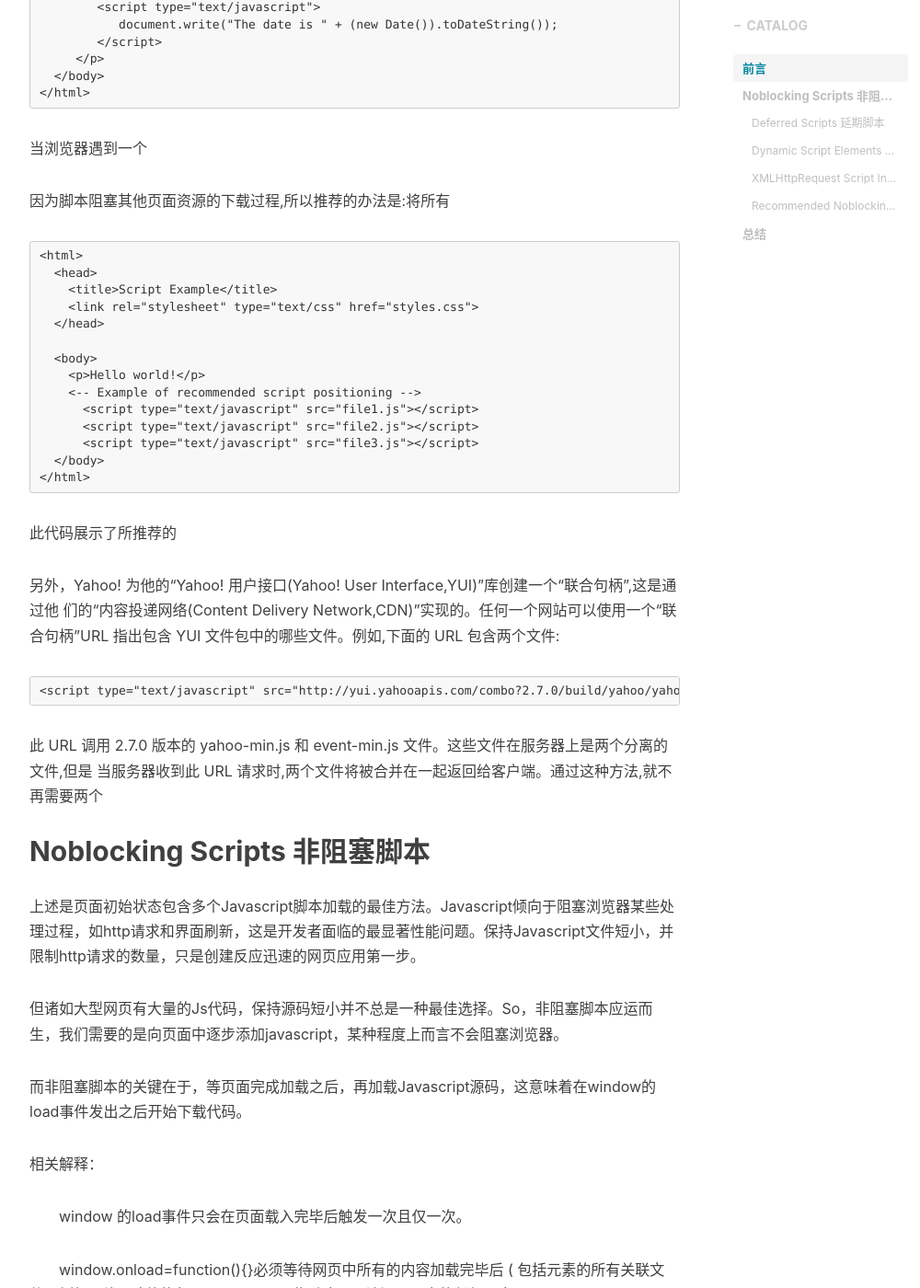
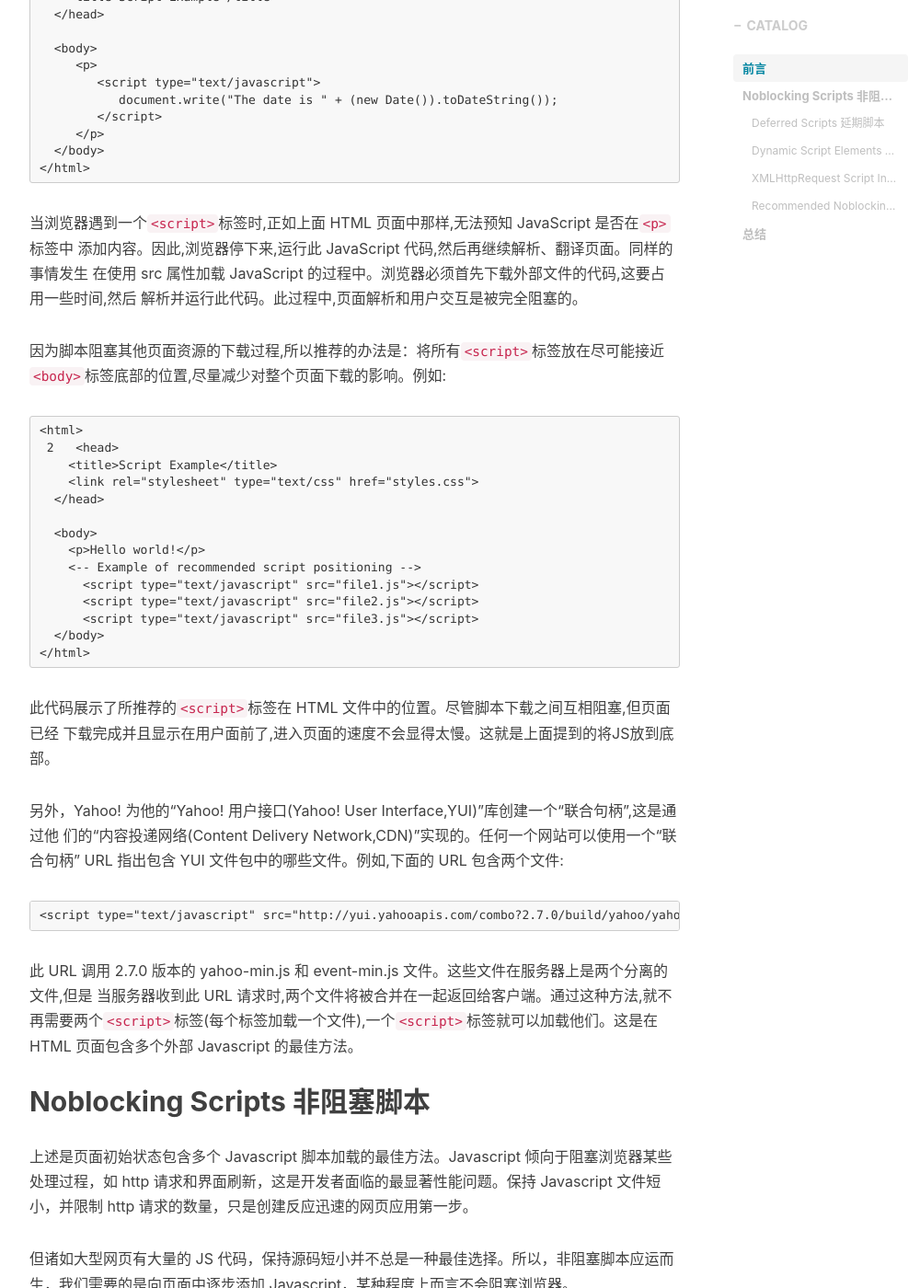
Before and after one commit to corcd/corcd.github.io, a Jekyll site: the page built from _posts/2019-03-16-Advenced JavaScript.markdown, in a window 1280 px wide and 1400 px high, scrolled down 1000 px. Shown: the whole window at 92% size, without its empty margins (233-1233 px from the left). Built offline with Jekyll 4.4.1, drawn with Linux system fonts in a browser that asks for light colours; nearby versions of some CDN libraries; comment, search, counter and statistics services are not loaded; some of the changed text lies outside the part shown.

Commit message:
Update some articles

````diff
--- a/_posts/2019-03-16-Advenced JavaScript.markdown
+++ b/_posts/2019-03-16-Advenced JavaScript.markdown
@@ -33,12 +33,14 @@ Javascript在浏览器中的性能，可以说是前端开发者所要面对的
   </body>
 </html>
 ```
-当浏览器遇到一个<script>标签时,正如上面 HTML 页面中那样,无法预知 JavaScript 是否在<p>标签中 添加内容。因此,浏览器停下来,运行此 JavaScript 代码,然后再继续解析、翻译页面。同样的事情发生 在使用 src 属性加载 JavaScript 的过程中。浏览器必须首先下载外部文件的代码,这要占用一些时间,然后 解析并运行此代码。此过程中,页面解析和用户交互是被完全阻塞的。
 
-因为脚本阻塞其他页面资源的下载过程,所以推荐的办法是:将所有<script>标签放在尽可能接近<body> 标签底部的位置,尽量减少对整个页面下载的影响。例如:
+当浏览器遇到一个`<script>`标签时,正如上面 HTML 页面中那样,无法预知 JavaScript 是否在`<p>`标签中 添加内容。因此,浏览器停下来,运行此 JavaScript 代码,然后再继续解析、翻译页面。同样的事情发生 在使用 src 属性加载 JavaScript 的过程中。浏览器必须首先下载外部文件的代码,这要占用一些时间,然后 解析并运行此代码。此过程中,页面解析和用户交互是被完全阻塞的。
+
+因为脚本阻塞其他页面资源的下载过程,所以推荐的办法是：将所有`<script>`标签放在尽可能接近`<body>`标签底部的位置,尽量减少对整个页面下载的影响。例如:
+
 ```
 <html>
-  <head>
+ 2   <head>
     <title>Script Example</title>
     <link rel="stylesheet" type="text/css" href="styles.css">
   </head>
@@ -52,42 +54,47 @@ Javascript在浏览器中的性能，可以说是前端开发者所要面对的
   </body>
 </html>
 ```
-此代码展示了所推荐的<script>标签在 HTML 文件中的位置。尽管脚本下载之间互相阻塞,但页面已经 下载完成并且显示在用户面前了,进入页面的速度不会显得太慢。这就是上面提到的将JS放到底部。
 
-另外，Yahoo! 为他的“Yahoo! 用户接口(Yahoo! User Interface,YUI)”库创建一个“联合句柄”,这是通过他 们的“内容投递网络(Content Delivery Network,CDN)”实现的。任何一个网站可以使用一个“联合句柄”URL 指出包含 YUI 文件包中的哪些文件。例如,下面的 URL 包含两个文件:
+此代码展示了所推荐的`<script>`标签在 HTML 文件中的位置。尽管脚本下载之间互相阻塞,但页面已经 下载完成并且显示在用户面前了,进入页面的速度不会显得太慢。这就是上面提到的将JS放到底部。
+
+另外，Yahoo! 为他的“Yahoo! 用户接口(Yahoo! User Interface,YUI)”库创建一个“联合句柄”,这是通过他 们的“内容投递网络(Content Delivery Network,CDN)”实现的。任何一个网站可以使用一个“联合句柄” URL 指出包含 YUI 文件包中的哪些文件。例如,下面的 URL 包含两个文件:
+
 ```
 <script type="text/javascript" src="http://yui.yahooapis.com/combo?2.7.0/build/yahoo/yahoo-min.js&2.7.0/build/event/event-min.js"></script>
 ```
-此 URL 调用 2.7.0 版本的 yahoo-min.js 和 event-min.js 文件。这些文件在服务器上是两个分离的文件,但是 当服务器收到此 URL 请求时,两个文件将被合并在一起返回给客户端。通过这种方法,就不再需要两个 <script>标签(每个标签加载一个文件),一个<script>标签就可以加载他们。这是在HTML页面包含多个外部Javascript的最佳方法。
+
+此 URL 调用 2.7.0 版本的 yahoo-min.js 和 event-min.js 文件。这些文件在服务器上是两个分离的文件,但是 当服务器收到此 URL 请求时,两个文件将被合并在一起返回给客户端。通过这种方法,就不再需要两个`<script>`标签(每个标签加载一个文件),一个`<script>`标签就可以加载他们。这是在 HTML 页面包含多个外部 Javascript 的最佳方法。
 
 
 
 ## Noblocking Scripts 非阻塞脚本
 
-上述是页面初始状态包含多个Javascript脚本加载的最佳方法。Javascript倾向于阻塞浏览器某些处理过程，如http请求和界面刷新，这是开发者面临的最显著性能问题。保持Javascript文件短小，并限制http请求的数量，只是创建反应迅速的网页应用第一步。
+上述是页面初始状态包含多个 Javascript 脚本加载的最佳方法。Javascript 倾向于阻塞浏览器某些处理过程，如 http 请求和界面刷新，这是开发者面临的最显著性能问题。保持 Javascript 文件短小，并限制 http 请求的数量，只是创建反应迅速的网页应用第一步。
 
-但诸如大型网页有大量的Js代码，保持源码短小并不总是一种最佳选择。So，非阻塞脚本应运而生，我们需要的是向页面中逐步添加javascript，某种程度上而言不会阻塞浏览器。
+但诸如大型网页有大量的 JS 代码，保持源码短小并不总是一种最佳选择。所以，非阻塞脚本应运而生，我们需要的是向页面中逐步添加 Javascript，某种程度上而言不会阻塞浏览器。
 
-而非阻塞脚本的关键在于，等页面完成加载之后，再加载Javascript源码，这意味着在window的load事件发出之后开始下载代码。
+而非阻塞脚本的关键在于，等页面完成加载之后，再加载 Javascript 源码，这意味着在 window 的 load 事件发出之后开始下载代码。
 
-相关解释：
+> 相关解释：
 
-　　window 的load事件只会在页面载入完毕后触发一次且仅一次。
-
-　　window.onload=function(){}必须等待网页中所有的内容加载完毕后 ( 包括元素的所有关联文件，例如图片 ) 才能执行，即Javascript此时才可以访问页面中的任何元素。
+- window 的 load 事件只会在页面载入完毕后触发一次且仅一次。
+- `window.onload=function(){}`必须等待网页中所有的内容加载完毕后 ( 包括元素的所有关联文件，例如图片 ) 才能执行，即Javascript此时才可以访问页面中的任何元素。
 
 如下述几种方法：
 
 #### Deferred Scripts 延期脚本
 
-Html4为<script>标签定义了一个扩展属性：defer。
+HTML4 为`<script>`标签定义了一个扩展属性：defer。
 
-这个defer属性指明元素中所包含的脚本不打算修改DOM，因此代码可以稍后执行。defer属性只被Internet Explorer 4+和Firefox 3.5+支持，它不是一个理想的跨浏览器解决方案。在其他浏览器上，defer属性将被忽略。所以，<script>标签会按照正常默认方式处理，即是会造成阻塞。如果得到各个主流浏览器的支持，这仍是一种有效的解决方式。
+这个 defer 属性指明元素中所包含的脚本不打算修改 DOM，因此代码可以稍后执行。defer 属性只被 Internet Explorer 4+ 和 Firefox 3.5+ 支持，它不是一个理想的跨浏览器解决方案。在其他浏览器上，defer 属性将被忽略。所以，`<script>`标签会按照正常默认方式处理，即是会造成阻塞。如果得到各个主流浏览器的支持，这仍是一种有效的解决方式。
 
+```
 <script type="text/javascript" src="file1.js" defer></script>
-一个带有defer属性的<script>标签可以放置在文档的任何位置，它会在被解析时启动下载，直到DOM加载完成（在onload事件句柄被调用之前）。当一个defer的Javascript文件被下载时，它不会阻塞浏览器的其他处理过程，所以这些文件可以与其他资源一起并行下载。
+```
 
-可以使用下述代码测试浏览器是否支持defer属性：
+一个带有 defer 属性的`<script>`标签可以放置在文档的任何位置，它会在被解析时启动下载，直到 DOM 加载完成（在 onload 事件句柄被调用之前）。当一个 defer 的 Javascript 文件被下载时，它不会阻塞浏览器的其他处理过程，所以这些文件可以与其他资源一起并行下载。
+
+可以使用下述代码测试浏览器是否支持 defer 属性：
 
 ```
 <html>
@@ -158,15 +167,16 @@ loadScript("file1.js", function(){  //调用
     alert("File is loaded!");
 });
 ```
-此函数接受两个参数：Javascript文件的Url和一个当Javascript接收完成时触发的回调函数。属性检查用于决定监视哪种事件。最后一步src属性，并将javascript文件添加到head。
 
-动态脚本加载是非阻塞Javascript下载中最常用的模式，因为它可以跨浏览器，而且简单易用。
+此函数接受两个参数：Javascript 文件的 Url 和一个当 Javascript 接收完成时触发的回调函数。属性检查用于决定监视哪种事件。最后一步 src 属性，并将 javascript 文件添加到 head。
+
+动态脚本加载是非阻塞 Javascript 下载中最常用的模式，因为它可以跨浏览器，而且简单易用。
 
 
 
 #### XMLHttpRequest Script Injection XHR脚本注入
 
-另一个以非阻塞方式获得脚本的方法是使用XMLHttpRequest(XHR)对象将脚本注入到页面中。此技术首先创建一个XHR对象，然后下载Javascript文件，接着用一个动态<script>元素将Javascript代码注入页面。看demo：
+另一个以非阻塞方式获得脚本的方法是使用 XMLHttpRequest(XHR) 对象将脚本注入到页面中。此技术首先创建一个 XHR 对象，然后下载 Javascript 文件，接着用一个动态`<script>`元素将 Javascript 代码注入页面。看 demo：
 
 ```
 var xhr = new XMLHttpRequest();
@@ -183,20 +193,21 @@ xhr.open("get", "file1.js", true);
 };
 xhr.send(null);
 ```
-此代码向服务器发送一个获取file1.js的文件get请求。onreadystatechange事件处理函数检查readyState是不是4，然后检查http状态码是不是有效（200表示确定客户端请求已成功，2xx表示有效回应，304表示一个缓存响应）。如果收到一个有效响应，那么就创建一个新的<script>元素，将它的文本属性设置为从服务器接收到的responseText字符串。这样做实际上会创建一个带有内联代码的<script>元素，一旦新的<script>元素被添加到文档，代码将被执行，并准备使用。
 
-此方法的优点是兼容性佳，且你可以下载不立即执行的Javascript代码。由于代码返回在<script>标签之外，它下载后不会自动执行，这使得你可以推迟执行。
+此代码向服务器发送一个获取 file1.js 的文件 get 请求。onreadystatechange 事件处理函数检查 readyState 是不是4，然后检查 http 状态码是不是有效（200表示确定客户端请求已成功，2xx表示有效回应，304表示一个缓存响应）。如果收到一个有效响应，那么就创建一个新的`<script>`元素，将它的文本属性设置为从服务器接收到的 responseText 字符串。这样做实际上会创建一个带有内联代码的`<script>`元素，一旦新的`<script>`元素被添加到文档，代码将被执行，并准备使用。
 
-此方法的确定是受到浏览器同源限制，Javascript文件必须与页面放置在同一个域内，不能从CDN(内容分发网络Content Delivery Network)下载。正因为这个原因，大型网页通常不采用XHR脚本注入技术。
+此方法的优点是兼容性佳，且你可以下载不立即执行的 Javascript 代码。由于代码返回在`<script>`标签之外，它下载后不会自动执行，这使得你可以推迟执行。
+
+此方法的确定是受到浏览器同源限制，Javascript 文件必须与页面放置在同一个域内，不能从 CDN(内容分发网络 Content Delivery Network) 下载。正因为这个原因，大型网页通常不采用XHR脚本注入技术。
 
 
 
 #### Recommended Noblocking Pattern 推荐的非阻塞模式
 
-推荐的向页面加载大量Javascript的方法分为两个步骤：
+推荐的向页面加载大量 Javascript 的方法分为两个步骤：
 
-第一步，包含动态加载Javascript所需的代码，然后加载页面初始化所需的除了Javascript之外的部分。这部分代码尽量小，可能只包含loadScript()函数，它的下载和运行非常迅速，不会对页面造成很大干扰。
-第二步，当初始代码准备好之后，用它来加载其余的Javascript。
+第一步，包含动态加载 Javascript 所需的代码，然后加载页面初始化所需的除了 Javascript 之外的部分。这部分代码尽量小，可能只包含`loadScript()`函数，它的下载和运行非常迅速，不会对页面造成很大干扰。
+第二步，当初始代码准备好之后，用它来加载其余的 Javascript。
 例如：
 
 ```
@@ -207,9 +218,10 @@ loadScript("the-rest.js", function(){
 });
 </script>
 ```
-将此代码放置在body的关闭标签</body>之前。这样做的好处是，首先，这样确保Javascript运行不会影响其他页面的其他部分显示。其次，当第二部分Javascript文件完成下载，所有应用程序所必须的DOM已经创建完毕，并做好被访问的准备，避免使用额外的事件处理（如window.onload）来得知页面是否已经准备好了。
 
-另一个选择是直接将loadScript()函数嵌入在页面中，这可以减少一个http请求的开销。例如：
+将此代码放置在 body 的关闭标签`</body>`之前。这样做的好处是，首先，这样确保 Javascript 运行不会影响其他页面的其他部分显示。其次，当第二部分 Javascript 文件完成下载，所有应用程序所必须的 DOM 已经创建完毕，并做好被访问的准备，避免使用额外的事件处理（如`window.onload`）来得知页面是否已经准备好了。
+
+另一个选择是直接将`loadScript()`函数嵌入在页面中，这可以减少一个 http 请求的开销。例如：
 
 ```
 <script type="text/javascript">
@@ -237,9 +249,10 @@ loadScript("the-rest.js", function(){
 });
 </script>
 ```
-一旦页面初始化代码下载完成，还可以使用loadScript()函数加载页面所需的额外功能函数。
 
-介绍一个通用的工具，Yahoo! Search的Ryan Grove创建了LazyLoad库（参见：http://github.com/rgrove/lazyload/ ）。LazyLoad是一个强大的loadScript()函数。LazyLoad精缩之后只有大约1.5KB。用法举例如下：
+一旦页面初始化代码下载完成，还可以使用`loadScript()`函数加载页面所需的额外功能函数。
+
+介绍一个通用的工具，Yahoo! Search 的 Ryan Grove 创建了 LazyLoad 库（参见：http://github.com/rgrove/lazyload/ ）。LazyLoad 是一个强大的`loadScript()`函数。LazyLoad 精缩之后只有大约1.5KB。用法举例如下：
 
 ```
 <script type="text/javascript" src="lazyload-min.js"></script>
@@ -253,12 +266,12 @@ loadScript("the-rest.js", function(){
 
 ## 总结
 
-- 将所有<script>标签放置在页面底部，紧靠关闭标签</body>的上方。此方法可以保证页面在脚本运行之前完成解析。
-- 将脚本成组打包。页面的<script>标签越少，页面的加载速度就越快，响应也更迅速。不论外部脚本文件还是内联代码都是如此。
+- 将所有`<script>`标签放置在页面底部，紧靠关闭标签`</body>`的上方。此方法可以保证页面在脚本运行之前完成解析。
+- 将脚本成组打包。页面的`<script>`标签越少，页面的加载速度就越快，响应也更迅速。不论外部脚本文件还是内联代码都是如此。
 
-有几种方法可以使用非阻塞方式下载Javascript：
-- 为<script>标签添加defer属性
-- 动态创建<script>元素，用它下载并执行代码
-- 用XHR对象下载代码，并注入到页面
+有几种方法可以使用非阻塞方式下载 Javascript：
+- 为`<script>`标签添加 defer 属性
+- 动态创建`<script>`元素，用它下载并执行代码
+- 用 XHR 对象下载代码，并注入到页面
 
-**通过上述策略，可以极大提高那些使用Javascript代码的网页应用的实际性能。**
+**通过上述策略，可以极大提高那些使用 Javascript 代码的网页应用的实际性能。**
````
Also changed, not shown: other parts of _posts/2019-03-16-Advenced JavaScript.markdown (+16 -14 lines).
